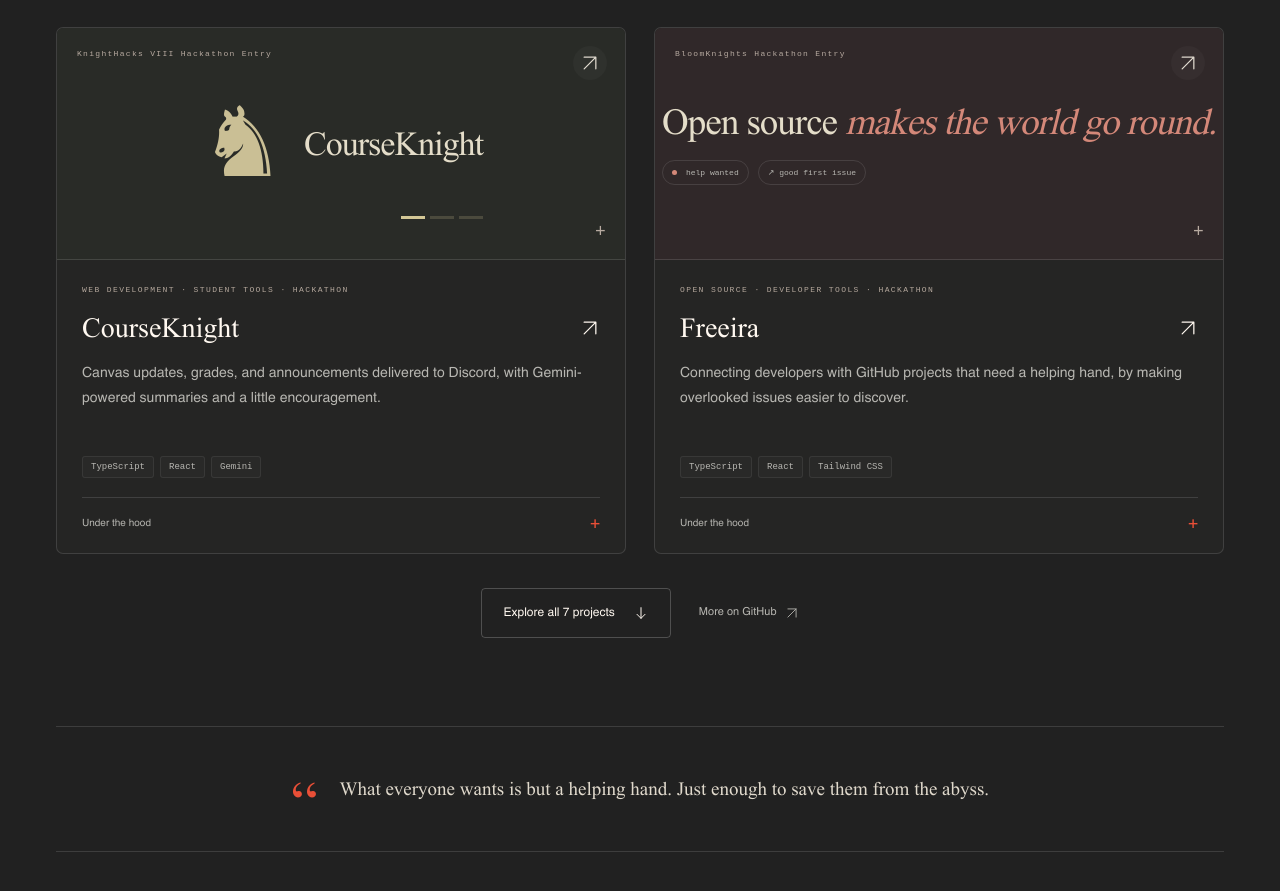
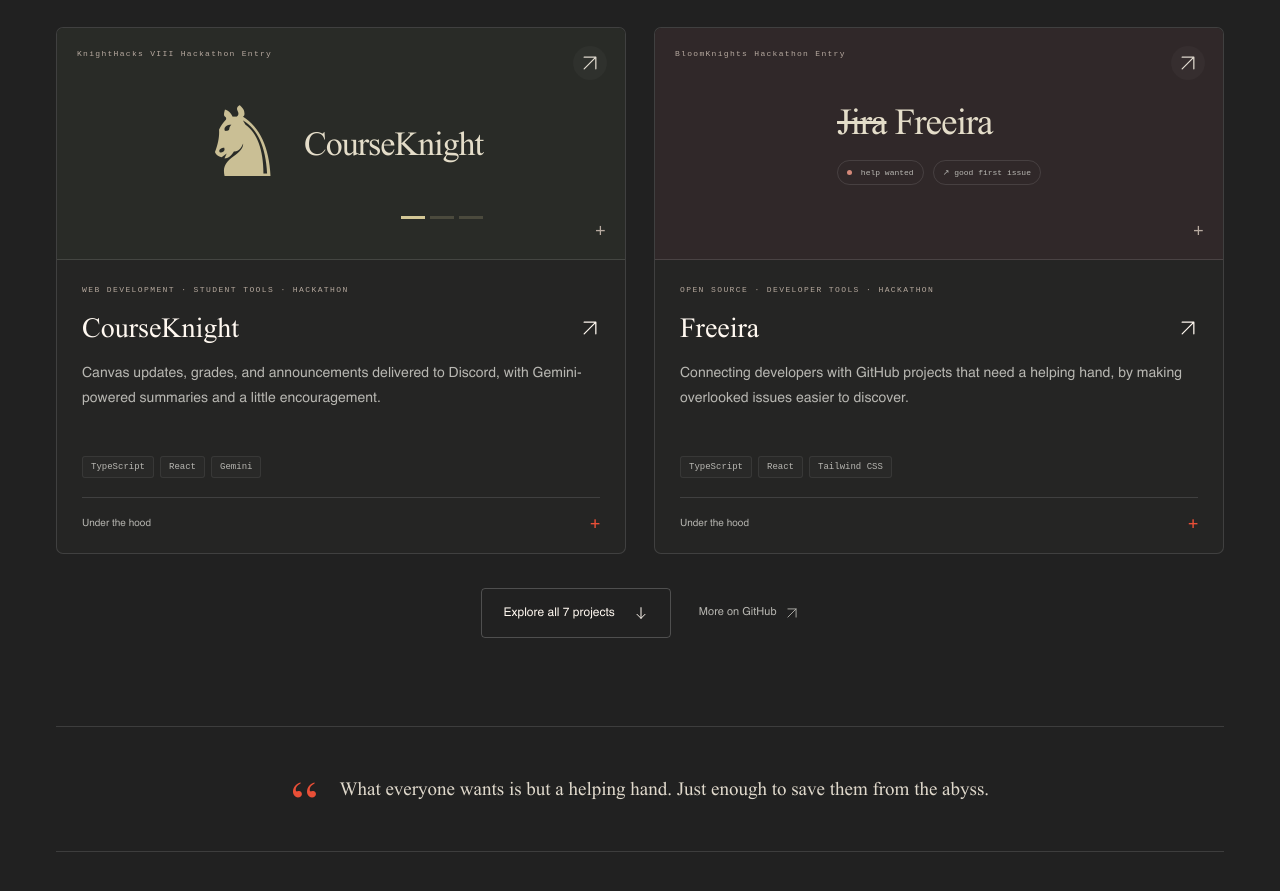
Before and after one commit to rydal05/portfolio-site, a React (Vite) app: page / in a window 1280 px wide. Shown: the part 1754-2645 px from the top of the page. Built offline with nearby package versions, Linux system fonts and the light colour scheme.

Commit message:
Freeira project art change

```diff
--- a/src/components/ProjectArt.jsx
+++ b/src/components/ProjectArt.jsx
@@ -1,3 +1,5 @@
+import Icon from "./Icon";
+
 export default function ProjectArt({ kind }) {
 	return (
 		<div className={`project-art art-${kind}`} aria-hidden="true">
@@ -49,8 +51,9 @@ export default function ProjectArt({ kind }) {
 			) : kind === "issues" ? (
 				<div className="issues-art">
 					<span className="art-product-name">
-						Open source <em>makes the world go round.</em>
+						<s>Jira</s> Freeira
 					</span>
+
 					<div className="issue-chips">
 						<span>
 							<i /> help wanted
```
